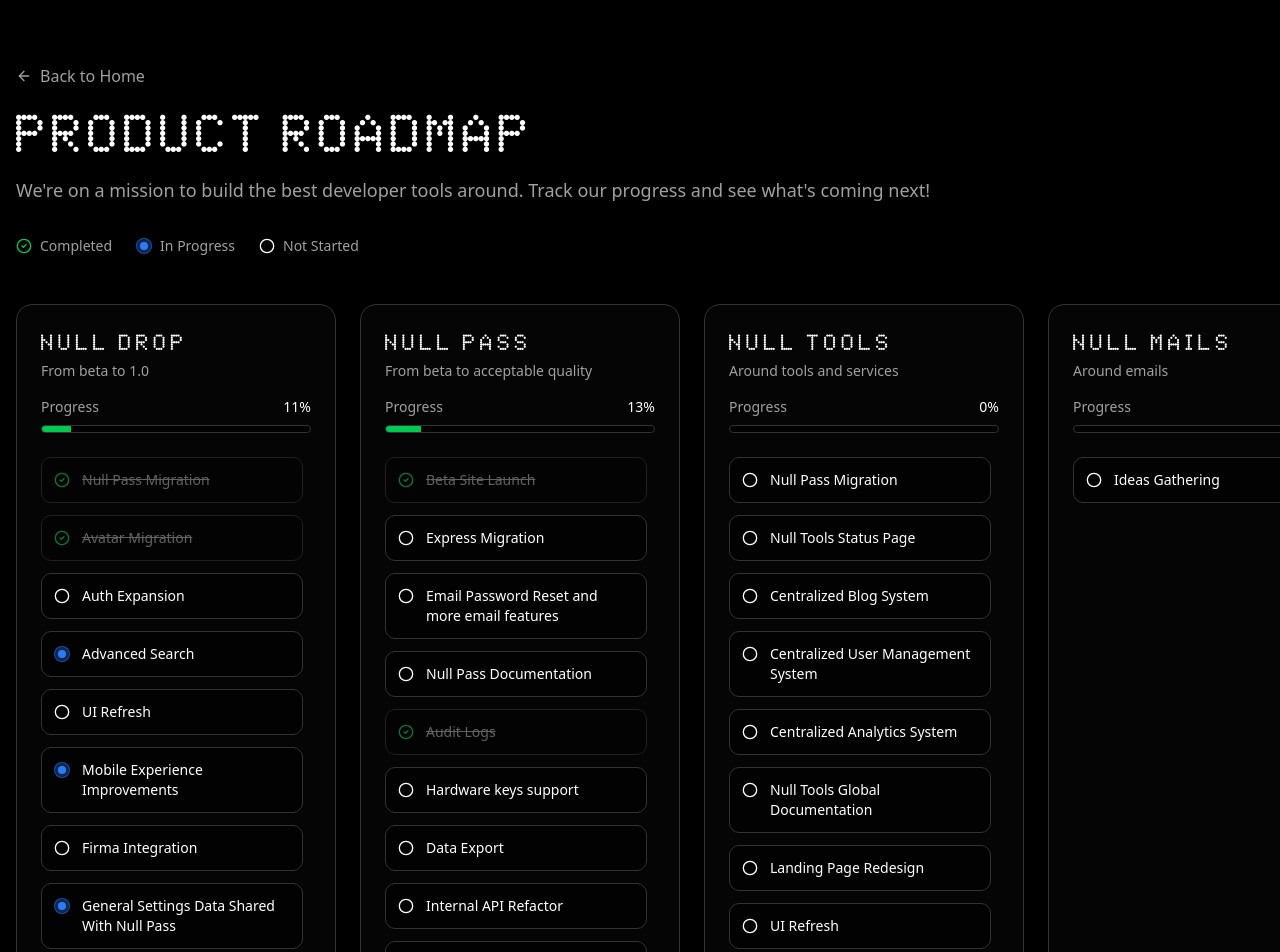
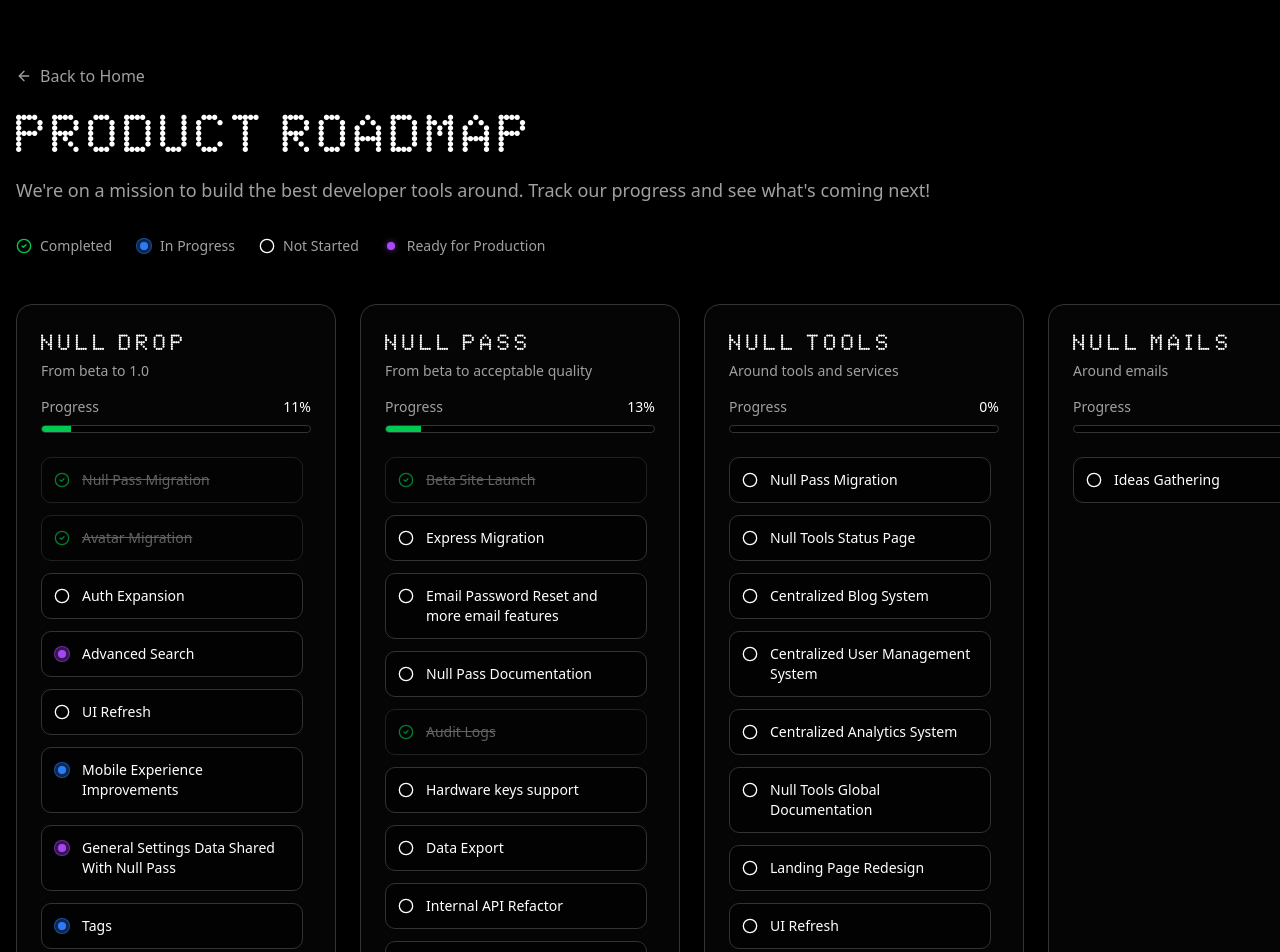
Before and after one commit to Null-Tools/nulltools, a Next.js app: page /roadmap in a window 1280 px wide. Shown: the top 952 px of the page. Built offline with nearby package versions, Linux system fonts and the light colour scheme; no server answers.

Commit message:
ready-for-production status + update

```diff
--- a/src/app/roadmap/page.tsx
+++ b/src/app/roadmap/page.tsx
@@ -5,7 +5,7 @@ import { ArrowLeft, CheckCircle2, Circle, CircleDot } from 'lucide-react'
 import { motion } from 'framer-motion'
 import { Footer } from '@/components/footer'
 
-type TaskStatus = 'completed' | 'in-progress' | 'not-started'
+type TaskStatus = 'completed' | 'in-progress' | 'not-started' | 'ready-for-production'
 
 interface Task {
   title: string
@@ -31,13 +31,12 @@ export default function Roadmap() {
         { title: 'Null Pass Migration', status: 'completed' },
         { title: 'Avatar Migration', status: 'completed' },
         { title: 'Auth Expansion', status: 'not-started' },
-        { title: 'Advanced Search', status: 'in-progress' },
+        { title: 'Advanced Search', status: 'ready-for-production' },
         { title: 'UI Refresh', status: 'not-started' },
         { title: 'Mobile Experience Improvements', status: 'in-progress' },
-        { title: 'Firma Integration', status: 'not-started' },
-        { title: 'General Settings Data Shared With Null Pass', status: 'in-progress' },
+        { title: 'General Settings Data Shared With Null Pass', status: 'ready-for-production' },
         { title: 'Tags', status: 'in-progress' },
-        { title: 'More File Previews', status: 'in-progress' },
+        { title: 'More File Previews', status: 'ready-for-production' },
         { title: 'Python SDK', status: 'in-progress' },
         { title: 'C++ SDK', status: 'not-started' },
         { title: 'C SDK', status: 'not-started' },
@@ -133,6 +132,13 @@ export default function Roadmap() {
         )
       case 'not-started':
         return <Circle size={16} className="text-text-secondary/50" />
+      case 'ready-for-production':
+        return (
+          <div className="relative w-4 h-4 flex items-center justify-center">
+            <div className="absolute inset-0 bg-purple-500/20 rounded-full border border-purple-500/50" />
+            <div className="relative w-2 h-2 bg-purple-500 rounded-full animate-pulse shadow-[0_0_6px_rgba(168,85,247,0.6)]" />
+          </div>
+        )
     }
   }
 
@@ -189,6 +195,12 @@ export default function Roadmap() {
             <div className="flex items-center gap-2">
               <Circle size={16} className="text-text-secondary/50" />
               <span className="text-sm text-text-secondary">Not Started</span>
+            </div>
+            <div className="flex items-center gap-2">
+              <div className="relative w-4 h-4 flex items-center justify-center">
+                <div className="relative w-2 h-2 bg-purple-500 rounded-full shadow-[0_0_6px_rgba(168,85,247,0.6)]" />
+              </div>
+              <span className="text-sm text-text-secondary">Ready for Production</span>
             </div>
           </motion.div>
         </motion.div>
```
